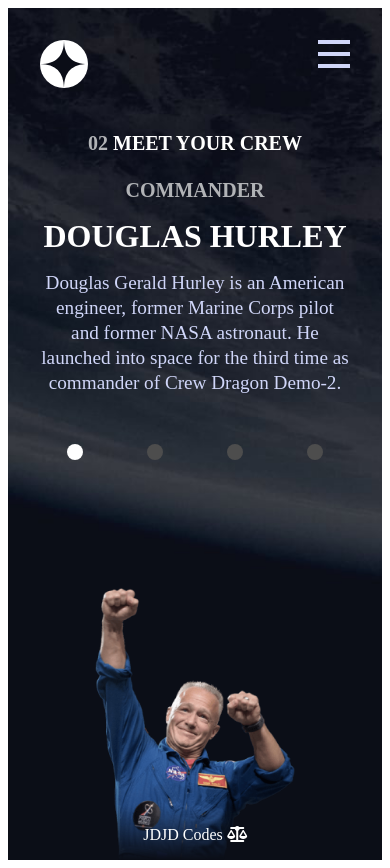
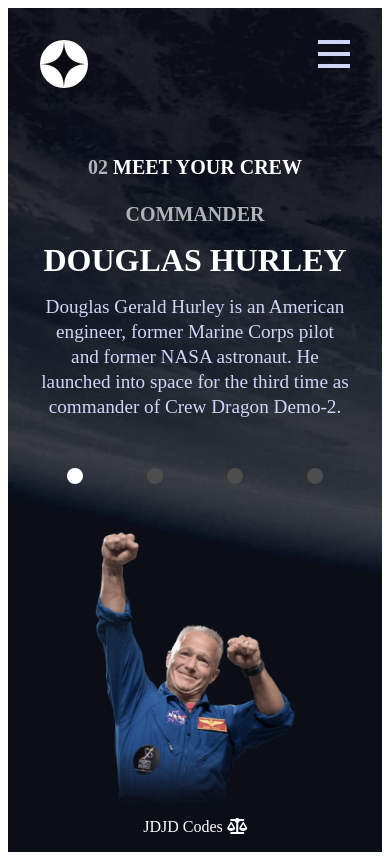
Before and after one commit to uconnwomensbball/SpaceTourismSite, a React (Vite) app: page /crew in a window 390 px wide. Built offline with nearby package versions, Linux system fonts and the light colour scheme; a web font is replaced by a local one.

Commit message:
3 Jan 26 - Styles: @mediaqueries

```diff
--- a/src/index.css
+++ b/src/index.css
@@ -647,7 +647,7 @@ footer{
     /* Crew Page -- Mobile*/
     .crew-main{
         flex-direction: column;
-        gap: 7rem;
+        gap: 2rem;
 
     }
 
@@ -656,10 +656,10 @@ footer{
         justify-content: center;
         align-items: center;
         text-align: center;
-        height: 20%;
+
         width: 100%;
         padding: 0 2rem;
-        margin-top: 7rem;
+        margin-top: 5.5rem;
     }
 
     .crew-details-div>h1{
```
